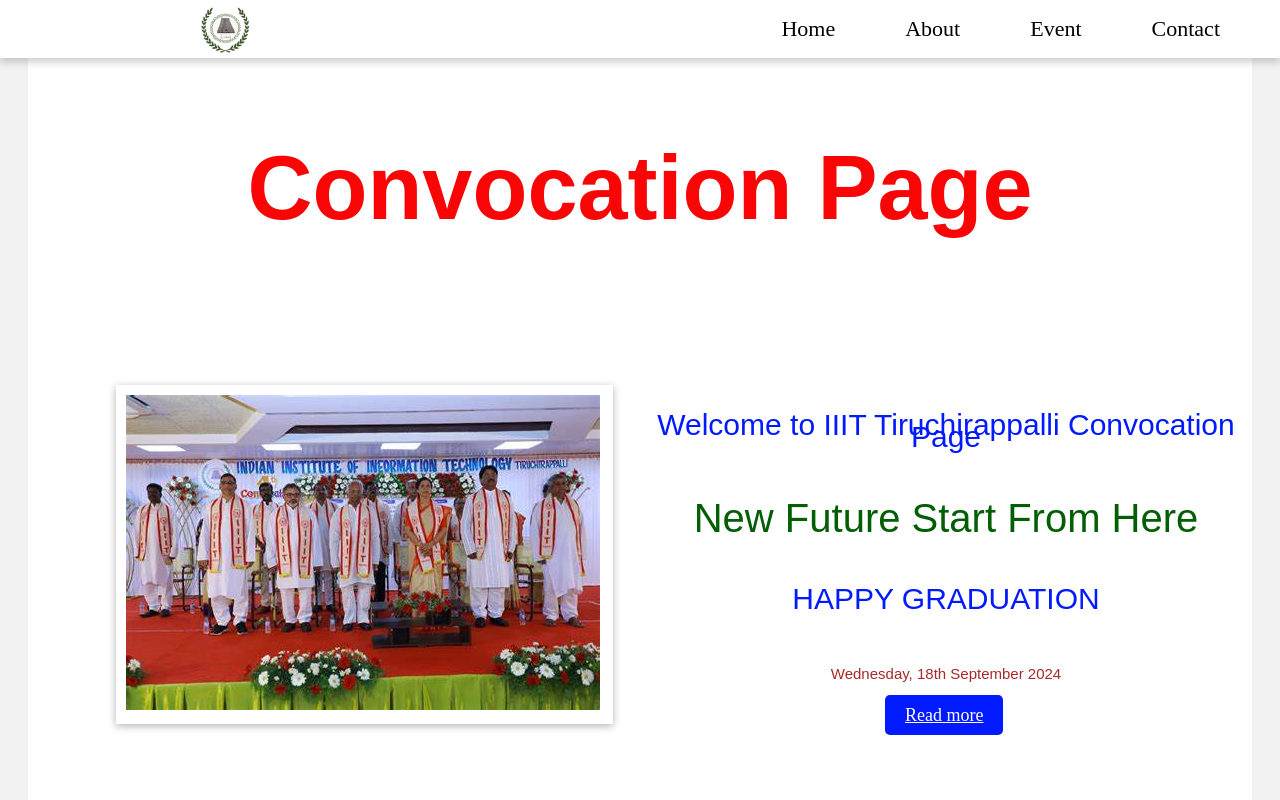
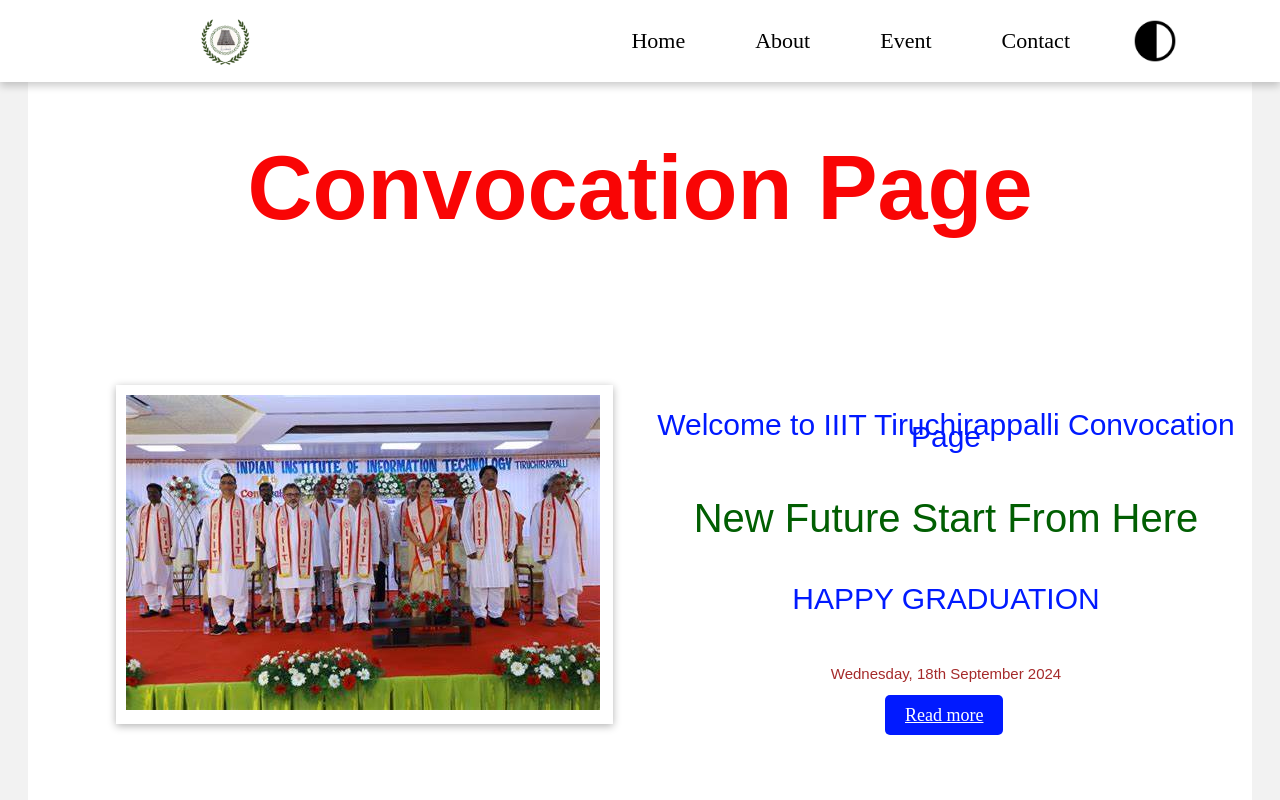
Before and after one commit to patelshweta56/convocation-page, a plain HTML site: page index.html in a window 1280 px wide. Shown: the top 800 px of the page. Drawn offline with Linux system fonts and the light colour scheme; a script that the page names is missing.

Commit message:
add some properties

```diff
--- a/index.html
+++ b/index.html
@@ -28,6 +28,10 @@
                         <li><a href="#about">About</a></li>
                         <li><a href="#Event">Event</a></li>
                         <li><a href="#contact">Contact</a></li>
+                        <li><div class="toggle-icon">
+                            <img src="images/toggle-icon.png" alt="toggle icon">
+                            </div></li>
+
                     </ul>
                 </nav>
         </header>
```
